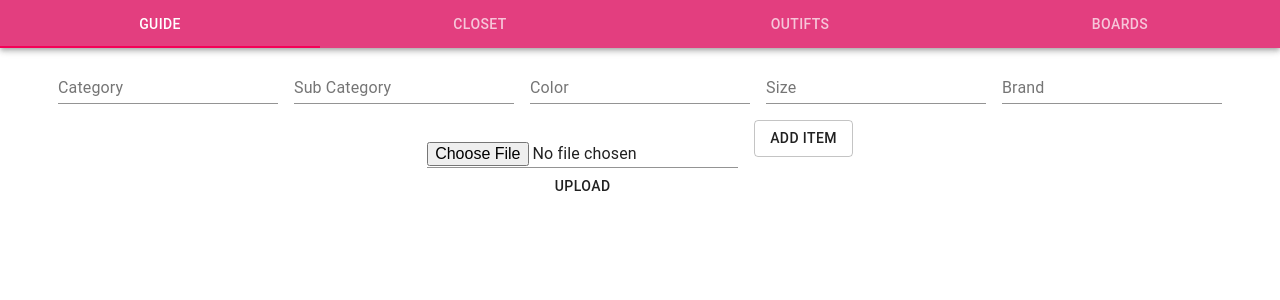
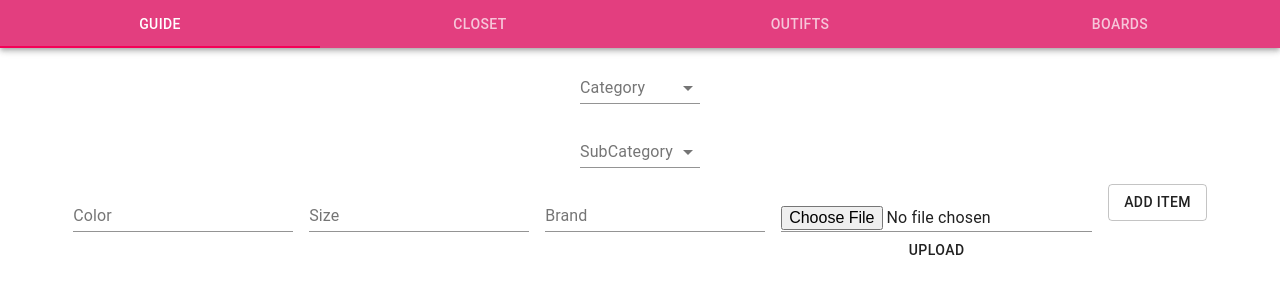
Before and after one commit to Joshua-Phelps/capsule-closet-client, a React (Create React App) app: page /create-item in a window 1280 px wide. Shown: the top 300 px of the page. Built offline with nearby package versions, Linux system fonts and the light colour scheme.

Commit message:
Merge branch 'itemformfeature1'

```diff
--- a/src/App.js
+++ b/src/App.js
@@ -5,7 +5,7 @@ import ClosetContainer from './containers/ClosetContainer'
 import OutfitsContainer from './containers/OutfitsContainer'
 import ItemForm from './components/ItemForm'
 import { api } from './services/api'
-import { userReducer, itemsReducer, outfitsReducer, selectedOutfitReducer } from './reducers/Reducers'
+import { userReducer, itemsReducer, outfitsReducer, selectedOutfitReducer, formItemReducer } from './reducers/Reducers'
 import './App.css'
 import { BrowserRouter as Router, Route } from "react-router-dom"
 import NavBar from './components/NavBar'
@@ -31,6 +31,14 @@ const initialState = {
     email: ''
   },
   items: [],
+  formItem: {
+    category: '',
+    sub_category: '',
+    color: '',
+    size: '',
+    brand: '',
+    image: ''
+  },
   outfits: [],
   boards: [],
   editMode: false,
@@ -63,6 +71,7 @@ function App() {
   const [user, userDispatch] = useReducer(userReducer, initialState.user)
   const [items, itemsDispatch] = useReducer(itemsReducer, initialState.items)
   const [outfits, outfitsDispatch] = useReducer(outfitsReducer, initialState.outfits)
+  const [formItem, formItemDispatch] = useReducer(formItemReducer, initialState.formItem)
   const [selectedOutfit, selectedOutfitDispatch] = useReducer(selectedOutfitReducer, initialState.selectedOutfit)
   const [editMode, setEditMode] = useState(initialState.editMode)
   const [loading, setLoading] = useState(initialState.loading)
@@ -92,6 +101,7 @@ function App() {
     }).catch(error => userDispatch({type: 'FETCH_ERROR', payload: error}))
   }
 
+
   const filterItemsByOutfit = outfit => items.filter(item => outfit.items.includes(item.id))
 
   const removeItem = itemId => selectedOutfitDispatch({type: 'REMOVE_ITEM', payload: itemId})
@@ -100,6 +110,15 @@ function App() {
     setEditMode(true)
     setNewOutfitItemCategory(categoryByItemId(itemId))
     selectedOutfitDispatch({type: 'ADD_ITEM', payload: itemId})
+  }
+
+  const createItem = () => {
+    const newItem = {...formItem, user_id: user.id}
+    console.log(newItem)
+    api.items.createItem(newItem)
+    .then(item => {
+      itemsDispatch({type: 'CREATE_ITEM', payload: item})
+    })
   }
 
   const clearSelectedOutfit = () => {
@@ -140,10 +159,11 @@ function App() {
   }
 
   const categories = ['Tops', 'Bottoms', 'Dresses', 'Outerwear', 'Shoes', 'Accessories']
+  const topsSubCategories = ['Tops', 'Bottoms', 'Dresses', 'Outerwear', 'Shoes', 'Accessories']
 
-  const state =  { user, items, outfits, editMode, loading, selectedOutfit, newOutfitItemCategory }
-  const dispatch = { userDispatch, itemsDispatch, outfitsDispatch, selectedOutfitDispatch }
-  const method = { addItem, login, filterItemsByOutfit, setEditMode, removeItem, setLoading, clearSelectedOutfit, deleteOutfit, updateOutfit, createOutfit, categories }
+  const state =  { user, items, formItem, outfits, editMode, loading, selectedOutfit, newOutfitItemCategory }
+  const dispatch = { userDispatch, itemsDispatch, formItemDispatch, outfitsDispatch, selectedOutfitDispatch }
+  const method = { addItem, login, createItem, filterItemsByOutfit, setEditMode, removeItem, setLoading, clearSelectedOutfit, deleteOutfit, updateOutfit, createOutfit, categories }
 
   return (
     <MuiThemeProvider theme={theme}>
--- a/src/components/AddItemModal.js
+++ b/src/components/AddItemModal.js
@@ -45,7 +45,6 @@ export default function SimpleModal() {
       <ItemForm/>
       {/* <SimpleModal /> */}
       {/* <Button
-        type="button"
         variant="outlined"
         onClick={handleClose}
         >Add Item
--- a/src/components/CategoryFilter.js
+++ b/src/components/CategoryFilter.js
@@ -35,6 +35,7 @@ export default function CenteredTabs() {
           <Tab label="Tops" />
           <Tab label="Bottoms" />
           <Tab label="Dresses" />
+          <Tab label="Outerwear" />
           <Tab label="Shoes" />
           <Tab label="Accessories" />
 
--- a/src/components/ItemForm.js
+++ b/src/components/ItemForm.js
@@ -1,4 +1,5 @@
-import React, { useState } from 'react'
+import React, { useState, useContext} from 'react'
+import { StateContext, MethodContext, DispatchContext } from '../App'
 import { makeStyles } from '@material-ui/core/styles'
 import { Button } from '@material-ui/core'
 import FilledInput from '@material-ui/core/FilledInput'
@@ -6,86 +7,175 @@ import FormControl from '@material-ui/core/FormControl'
 import FormHelperText from '@material-ui/core/FormHelperText'
 import Input from '@material-ui/core/Input'
 import InputLabel from '@material-ui/core/InputLabel'
+import Select from '@material-ui/core/Select';
+import MenuItem from '@material-ui/core/MenuItem';
 import OutlinedInput from '@material-ui/core/OutlinedInput'
 // import axios from 'axios'
-// NEED TO: NPM INSTAL --SAVE AXIOS
+// NEED TO: NPM INSTALL --SAVE AXIOS
+
+
 const useStyles = makeStyles((theme) => ({
   root: {
     '& > *': {
       margin: theme.spacing(1),
     },
   },
+
+  formControl: {
+    margin: theme.spacing(1),
+    minWidth: 120,
+  },
+  selectEmpty: {
+    marginTop: theme.spacing(2),
+  },
 }));
-export default function ItemForm() {
-  const [name, setName] = React.useState('Placeholder');
+
+
+export default function ItemForm(item) {
+  // const [name, setName] = React.useState('Placeholder');
+  const { formItem } = useContext(StateContext)
+  const { formItemDispatch } = useContext(DispatchContext)
+  const { createItemMode, createItem } = useContext(MethodContext)
+  const [ subCatDisplay, setSubCatDisplay ] = useState(false)
   const classes = useStyles();
   //form states:
-  const [category, setCategory] = useState("")
-  const [subCategory, setSubcategory] = useState("")
-  const [color, setColor] = useState("")
-  const [size, setSize] = useState("")
-  const [brand, setBrand] = useState("")
-  const [selectedFile, setSelectedFile] = useState(null)
+  // const [category, setCategory] = useState("")
+  // const [subCategory, setSubCategory] = useState("")
+  // const [color, setColor] = useState("")
+  // const [size, setSize] = useState("")
+  // const [brand, setBrand] = useState("")
+  // const [selectedFile, setSelectedFile] = useState(null)
+  // const [age, setAge] = React.useState('');
+
   const handleChange = (e) => {
-    setName(e.target.value);
+    formItemDispatch({type: 'UPDATE_FORMITEM', payload: {name: e.target.name, value: e.target.value}})
   };
+
+  const handleSubCatSelect = (e) => {
+    if (e.target.value == "Custom Subcategory") {
+      setSubCatDisplay(true)
+    } else if (subCatDisplay) {
+      setSubCatDisplay(false)
+    }
+    handleChange(e)
+  }
+
   const handleSubmit = (e) => {
     e.preventDefault()
-    //add item to user's item array, should display in closet as an itemCard
+    createItem()
+    alert(`Submitting Item: ${formItem.color} ${formItem.brand} ${formItem.category}`)
   }
+
+
+
+
+
   //handle image selector
   const handleFileSelector = e => {
-    console.log(e.target.files[0])
+    // console.log(e.target.files[0])
+    // setSelectedFile(e.target.files[0])
+    console.log("hello")
   }
+
   //handle image uploader
   const handleFileUploader = e => {
     console.log("hi")
+    // const fd = new FormData()
+    // fd.append('image', selectedFile, )
     // axios.post('')
+    //firebase storage??
   }
+
   return (
     <form className={classes.root} noValidate autoComplete="off" onSubmit={handleSubmit}>
-      <FormControl>
+      {/* <FormControl>
         <InputLabel htmlFor="component-simple">Category</InputLabel>
         <Input
           id="component-simple"
           value={category}
           onChange={(e) => setCategory(e.target.value)}
         />
+      </FormControl> */}
+
+      <FormControl className={classes.formControl}>
+        <InputLabel id="demo-simple-select-label">Category</InputLabel>
+        <Select
+          labelId="demo-simple-select-label"
+          id="demo-simple-select"
+          value={formItem.category}
+          name={'category'}
+          onChange={handleChange}
+        >
+          <MenuItem value={"Top"}>Top</MenuItem>
+          <MenuItem value={"Bottoms"}>Bottoms</MenuItem>
+          <MenuItem value={"Dress"}>Dress</MenuItem>
+          <MenuItem value={"Outerwear"}>Outerwear</MenuItem>
+          <MenuItem value={"Shoes"}>Shoes</MenuItem>
+          <MenuItem value={"Accessories"}>Accessories</MenuItem>
+        </Select>
       </FormControl>
-      <FormControl>
-        <InputLabel htmlFor="component-simple">Sub Category</InputLabel>
-        <Input
-          id="component-simple"
-          value={subCategory}
-          onChange={(e) => setSubcategory(e.target.value)} />
+<br></br>
+      <FormControl className={classes.formControl}>
+        <InputLabel id="demo-simple-select-label">SubCategory</InputLabel>
+        <Select
+          labelId="demo-simple-select-label"
+          id="demo-simple-select"
+          value={formItem.subCategory}
+          name={'sub_category'}
+          onChange={handleSubCatSelect}
+        >
+          <MenuItem value={"Tops"}>Tops</MenuItem>
+          <MenuItem value={"Bottoms"}>Bottoms</MenuItem>
+          <MenuItem value={"Dresses"}>Dresses</MenuItem>
+          <MenuItem value={"Outerwear"}>Outerwear</MenuItem>
+          <MenuItem value={"Shoes"}>Shoes</MenuItem>
+          <MenuItem value={"Accessories"}>Accessories</MenuItem>
+          <MenuItem value={"Custom Subcategory"}>Custom Subcategory</MenuItem>
+        </Select>
       </FormControl>
+
+      { subCatDisplay &&
+        <FormControl>
+          <InputLabel htmlFor="component-simple">Create SubCategory</InputLabel>
+          <Input
+            id="component-simple"
+            value={formItem.subCategory}
+            name={'sub_category'}
+            onChange={handleChange} />
+        </FormControl>
+      }
+      <br></br>
       <FormControl>
         <InputLabel htmlFor="component-simple">Color</InputLabel>
         <Input
           id="component-simple"
-          value={color}
-          onChange={(e) => setColor(e.target.value)} />
+          value={formItem.color}
+          name={'color'}
+          onChange={handleChange} />
       </FormControl>
       <FormControl>
         <InputLabel htmlFor="component-simple">Size</InputLabel>
         <Input
           id="component-simple"
-          value={size}
-          onChange={(e) => setSize(e.target.value)} />
+          value={formItem.size}
+          name={'size'}
+          onChange={handleChange} />
       </FormControl>
       <FormControl>
         <InputLabel htmlFor="component-simple">Brand</InputLabel>
         <Input
           id="component-simple"
-          value={brand}
-          onChange={(e) => setBrand(e.target.value)} />
+          value={formItem.brand}
+          name={'brand'}
+          onChange={handleChange} />
       </FormControl>
       <FormControl>
         <InputLabel htmlFor="component-simple">Image</InputLabel>
         <Input type="file"
           id="component-simple"
+          //  value={selectedFile}
           onChange={handleFileSelector} />
-        <Button onClick={() => setSelectedFile(/*value of selected file goes here*/)}>Upload</Button>
+        <Button onClick={handleFileUploader}>Upload</Button>
       </FormControl>
       <FormControl>
         <Button
--- a/src/reducers/Reducers.js
+++ b/src/reducers/Reducers.js
@@ -5,6 +5,7 @@ const CREATE_ITEM = 'CREATE_ITEM'
 const EDIT_ITEM = 'EDIT_ITEM'
 const DESTROY_ITEM = 'DESTROY_ITEM'
 const ADD_ITEM = "ADD_ITEM"
+const UPDATE_FORMITEM = "UPDATE_FORMITEM"
 const GET_OUTFITS = 'GET_OUTFITS'
 const CREATE_OUTFIT = 'CREATE_OUTFIT'
 const UPDATE_OUTFIT = 'UPDATE_OUTFIT'
@@ -51,6 +52,15 @@ const userReducer = (state, action) => {
   }
 }
 
+const formItemReducer = (state, action) => {
+  switch (action.type) {
+    case UPDATE_FORMITEM:
+      return {...state, [action.payload.name]: action.payload.value}
+
+  }
+}
+
+
 const outfitsReducer = (state, action) => {
   switch (action.type) {
     case GET_OUTFITS:
@@ -81,4 +91,4 @@ const selectedOutfitReducer = (state, action) => {
   }
 }
 
-export { userReducer, itemsReducer, outfitsReducer, selectedOutfitReducer }
+export { userReducer, itemsReducer, formItemReducer, outfitsReducer, selectedOutfitReducer }
--- a/src/services/api.js
+++ b/src/services/api.js
@@ -36,9 +36,17 @@ const createItem = item => {
   return fetch(`${API_ROOT}/items`, {
     method: 'POST',
     headers: headers(),
-    body: JSON.stringify(item)
+    body: JSON.stringify({item})
   }).then(res => res.json())
+    // .then( item => this.filterItems(item))
 }
+
+// //does this function need to go in App.js?
+// const filterItems = (items) => {
+//   let filteredItems = items.filter(item => {
+//     return item.user.id == this.state.user.id
+//   })
+// }
 
 const createOutfit = outfit => {
   return fetch(`${API_ROOT}/outfits`, {
```
